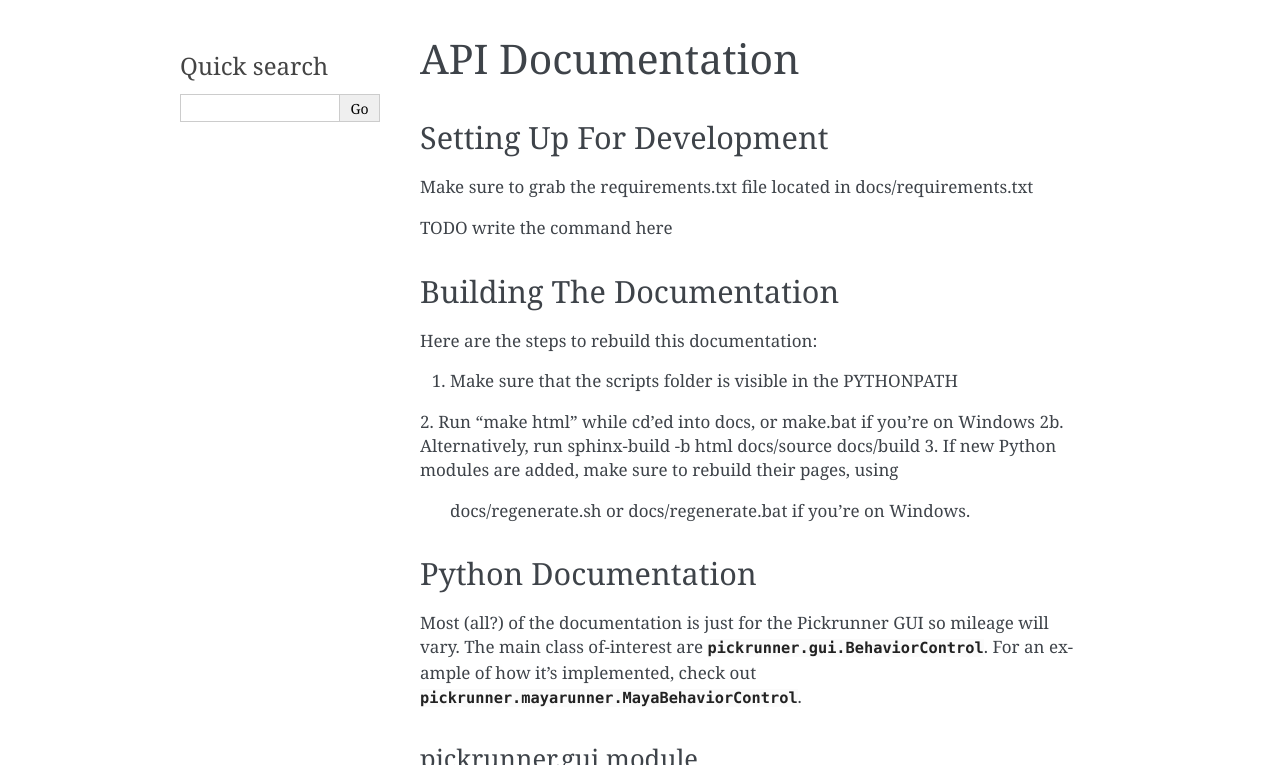
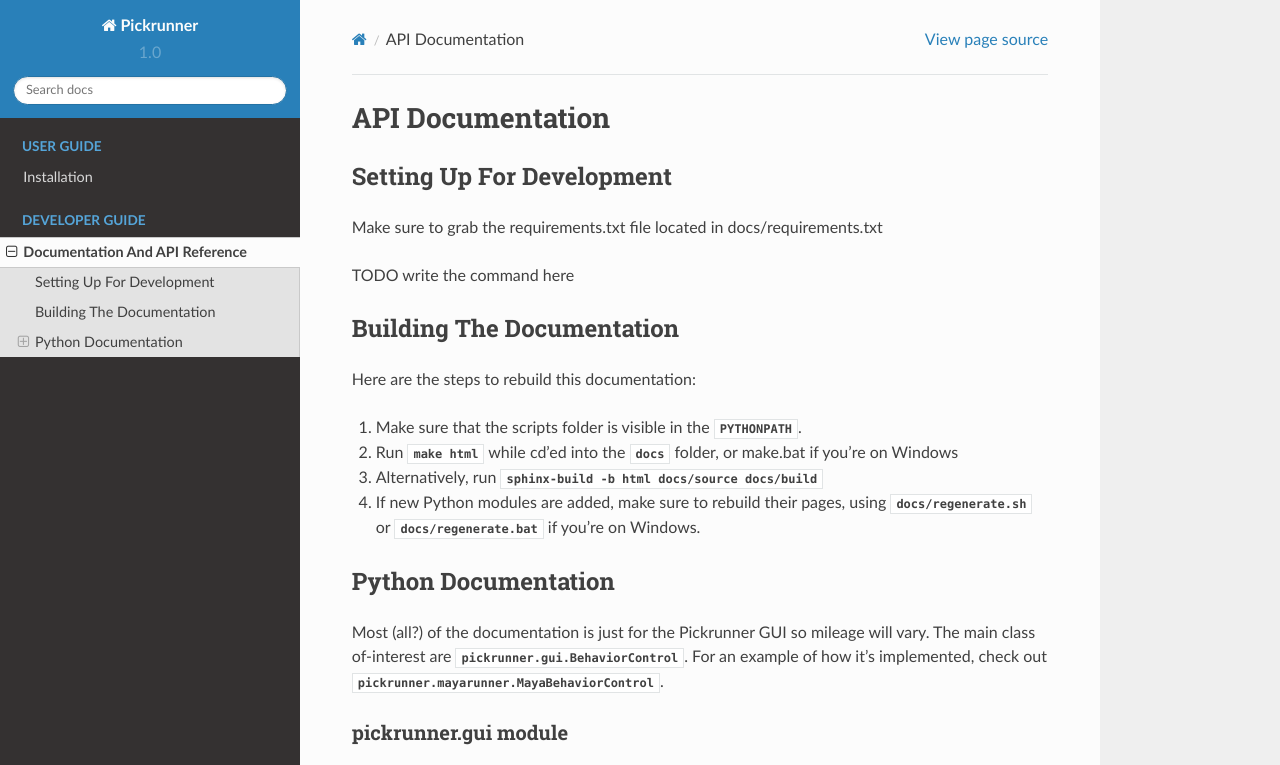
Before and after one commit to ColinKennedy/pickrunner, a Sphinx documentation site: the page built from docs/source/developer.rst, in a window 1280 px wide and 1400 px high, cut to the strip 0-765 px from the top of the window. Built offline with Sphinx 7.4.7 and the Read the Docs theme 2.0.0, drawn with Linux system fonts in a browser that asks for light colours; some of the changed text lies outside the part shown.

Commit message:
Minor syntax changes to the docs, to make them prettier

```diff
--- a/docs/source/conf.py
+++ b/docs/source/conf.py
@@ -167,3 +167,6 @@
      author, 'Pickrunner', 'One line description of project.',
      'Miscellaneous'),
 ]
+
+
+html_theme = 'sphinx_rtd_theme'
--- a/docs/source/developer.rst
+++ b/docs/source/developer.rst
@@ -16,11 +16,12 @@
 
 Here are the steps to rebuild this documentation:
 
-1. Make sure that the scripts folder is visible in the PYTHONPATH
-2. Run "make html" while cd'ed into docs, or make.bat if you're on Windows
-2b. Alternatively, run sphinx-build -b html docs/source docs/build
-3. If new Python modules are added, make sure to rebuild their pages, using
-    docs/regenerate.sh or docs/regenerate.bat if you're on Windows.
+1. Make sure that the scripts folder is visible in the :obj:`PYTHONPATH`.
+2. Run :obj:`make html` while cd'ed into the :obj:`docs` folder,
+   or make.bat if you're on Windows
+3. Alternatively, run :obj:`sphinx-build -b html docs/source docs/build`
+4. If new Python modules are added, make sure to rebuild their pages, using
+   :obj:`docs/regenerate.sh` or :obj:`docs/regenerate.bat` if you're on Windows.
 
 
 Python Documentation
--- a/docs/source/index.rst
+++ b/docs/source/index.rst
@@ -17,6 +17,7 @@
 
 
 .. toctree::
+    :caption: User Guide
 
     Installation <installation>
 
```
Also changed, not shown: docs/source/installation.rst (+10 -10 lines).
